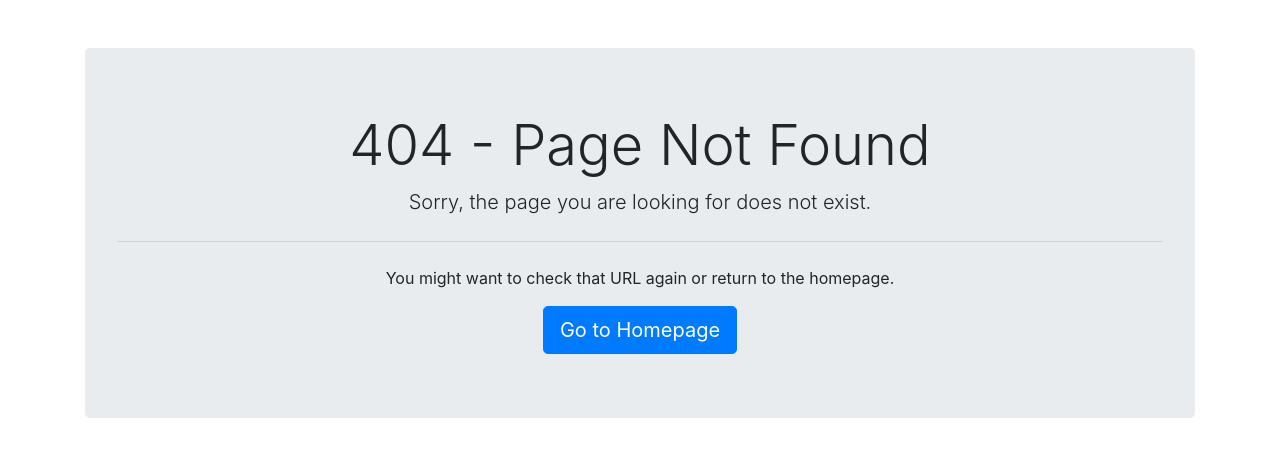
After one commit to Eh3ant/blogly, a Flask app: template templates/404.html in a window 1280 px wide. The commit adds this page. Shown: the top 457 px of the page. Run offline with Flask 3, Linux system fonts and the light colour scheme; the template is opened without the code that fills it, so the values that code supplies are empty; some libraries are stand-ins or nearby versions.

Commit message:
update templates

```diff
--- a/app.py
+++ b/app.py
@@ -1,4 +1,4 @@
-from flask import Flask, render_template, redirect, request
+from flask import Flask, render_template, redirect, request,flash
 from flask_debugtoolbar import DebugToolbarExtension
 from models import db, connect_db, User, Post
 
@@ -13,9 +13,11 @@ debug = DebugToolbarExtension(app)
 
 connect_db(app)
 
+
 @app.route('/')
 def home_page():
-    return redirect('/users')
+    recent_posts = Post.query.order_by(Post.created_at.desc()).limit(5).all()
+    return render_template('home.html', posts=recent_posts)
 
 @app.route('/users')
 def list_users():
@@ -33,6 +35,7 @@ def add_new_user():
 
         db.session.add(new_user)
         db.session.commit()
+
 
         return redirect('/users')
     return render_template('add-user.html')
@@ -110,3 +113,7 @@ def delete_post(post_id):
     db.session.delete(post)
     db.session.commit()
     return redirect(f'/users/{post.user_id}')
+
+@app.errorhandler(404)
+def page_not_found(e):
+    return render_template('404.html'), 404
--- /dev/null
+++ b/templates/404.html
@@ -0,0 +1,22 @@
+<!DOCTYPE html>
+<html lang="en">
+
+<head>
+    <meta charset="UTF-8">
+    <title>Page Not Found</title>
+    <link rel="stylesheet" href="https://stackpath.bootstrapcdn.com/bootstrap/4.3.1/css/bootstrap.min.css">
+</head>
+
+<body>
+    <div class="container mt-5">
+        <div class="jumbotron text-center">
+            <h1 class="display-4">404 - Page Not Found</h1>
+            <p class="lead">Sorry, the page you are looking for does not exist.</p>
+            <hr class="my-4">
+            <p>You might want to check that URL again or return to the homepage.</p>
+            <a class="btn btn-primary btn-lg" href="/" role="button">Go to Homepage</a>
+        </div>
+    </div>
+</body>
+
+</html>
--- a/templates/list.html
+++ b/templates/list.html
@@ -7,7 +7,7 @@
     <h1>Users</h1>
     <ul>
         {% for user in users %}
-        <li><a href="/users/{{user.id}}">{{user.first_name}} {{user.last_name}}</a></li>
+        <li><a href="/users/{{user.id}}">{{user.first_name|title}} {{user.last_name|title}} </a></li>
         {% endfor %}
     </ul>
     <a href="/users/new"><button class="ml-3">Add User</button></a>
--- a/templates/post-details.html
+++ b/templates/post-details.html
@@ -6,7 +6,7 @@
 <div class="container mt-2">
     <h1>{{ post.title }}</h1>
     <p>{{ post.content }}</p>
-    <i>By {{ user.first_name}} {{user.last_name}}</i>
+    <i>By {{ user.first_name}} {{user.last_name}} on {{ post.created_at.strftime('%B %-d, %Y, %-I:%M %p') }}</i>
     <div class="mt-3">
         <a href="/users/{{ post.user_id }}" class="btn btn-outline-primary ml-1">Cancel</a>
         <a href="/posts/{{ post.id }}/edit" class="btn btn-primary ml-1">Edit</a>
--- a/templates/user-details.html
+++ b/templates/user-details.html
@@ -21,7 +21,7 @@
                 <h2>Posts</h2>
                 <ul>
                     {% for post in posts %}
-                    <li><a href="/posts/{{ post.id }}">{{ post.title }}</a></li>
+                    <li><a href="/posts/{{ post.id }}">{{ post.title|capitalize }}</a></li>
                     {% endfor %}
                 </ul>
                 <a href="/users/{{ user.id }}/posts/new" class="btn btn-success ml-1">Add Post</a>
```
Also changed, not shown: templates/home.html (added, +21 -0 lines).
